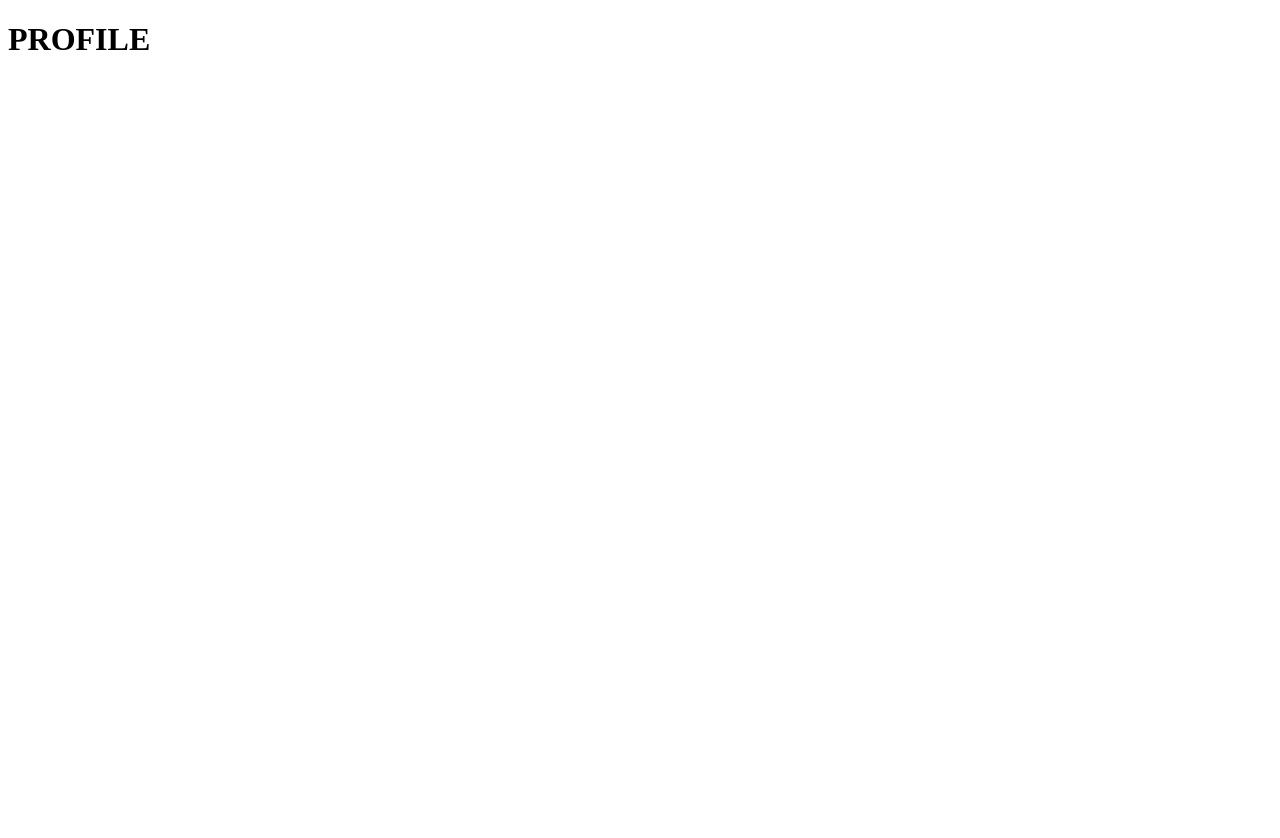
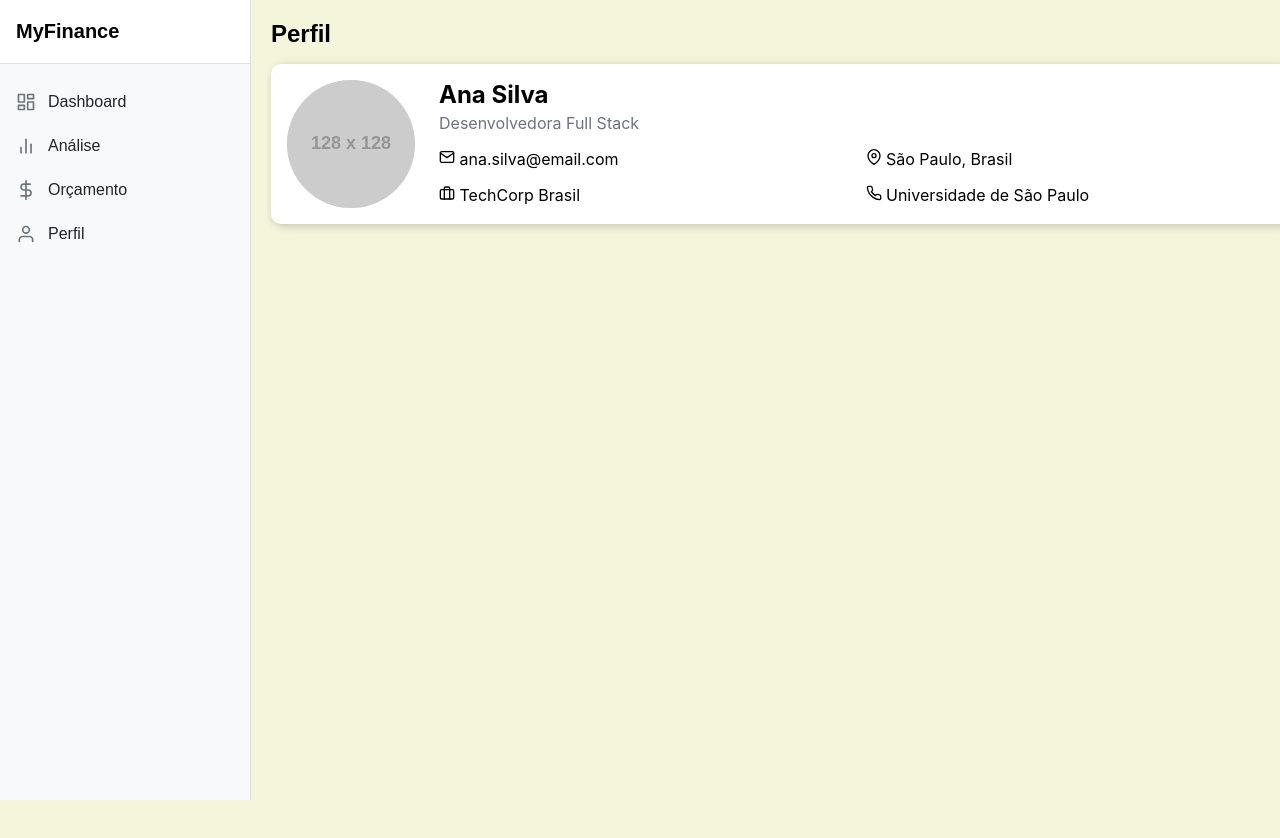
Before and after one commit to lltelles/MyFinance, a plain HTML site: page views/profile.html in a window 1280 px wide. Before the commit the page ends 800 px from the top, so only its background shows below. Drawn offline with nearby package versions, Linux system fonts and the light colour scheme; placeholder pictures from the web are drawn by us.

Commit message:
feat: budget + profile screen

```diff
--- /dev/null
+++ b/css/profile.css
@@ -0,0 +1,97 @@
+.profile-dashboard {
+  --primary-color: #333333;
+  --accent-color: #a3c644;
+  --bg-color: #f8f7e9;
+  --card-bg: white;
+  --border-color: #e2e8f0;
+  --text-muted: #6b7280;
+  --text-success: #15803d;
+  --text-danger: #b91c1c;
+  --progress-bg: #e5e7eb;
+
+  font-family: -apple-system, BlinkMacSystemFont, "Segoe UI", Roboto,
+    "Helvetica Neue", sans-serif;
+  min-height: 100vh;
+  padding-top: 1rem;
+}
+
+.profile-container {
+  max-width: 1280px;
+  margin: 0 auto;
+}
+
+.profile-header {
+  display: flex;
+  flex-direction: column;
+  gap: 1.5rem;
+  margin-bottom: 1.5rem;
+}
+
+@media (min-width: 768px) {
+  .profile-header {
+    flex-direction: row;
+    justify-content: space-between;
+    align-items: center;
+  }
+}
+
+.profile-title {
+  font-size: 1.5rem;
+  font-weight: 700;
+  color: var(--primary-color);
+  margin: 0;
+}
+
+.profile-info {
+  display: flex;
+  flex-direction: column;
+  gap: 1.5rem;
+}
+
+@media (min-width: 768px) {
+  .profile-info {
+    flex-direction: row;
+  }
+}
+
+.profile-avatar {
+  flex-shrink: 0;
+  width: 8rem;
+  height: 8rem;
+  border-radius: 50%;
+  background-color: var(--progress-bg);
+  overflow: hidden;
+}
+
+.profile-avatar img {
+  width: 100%;
+  height: 100%;
+  object-fit: cover;
+}
+
+.profile-details {
+  flex-grow: 1;
+}
+
+.profile-name {
+  font-size: 1.5rem;
+  font-weight: 700;
+  margin: 0 0 0.25rem 0;
+}
+
+.profile-role {
+  color: var(--text-muted);
+  margin: 0 0 1rem 0;
+}
+
+.profile-meta {
+  display: grid;
+  grid-template-columns: repeat(1, 1fr);
+  gap: 1rem;
+}
+
+@media (min-width: 768px) {
+  .profile-meta {
+    grid-template-columns: repeat(2, 1fr);
+  }
+}
--- a/css/sidebar.css
+++ b/css/sidebar.css
@@ -2,7 +2,7 @@
   --sidebar-width: 250px;
   --sidebar-bg: #f8f9fa;
   --sidebar-hover: #e9ecef;
-  --sidebar-active: #dee2e6;
+  --sidebar-active: #a3cb38;
   --text-color: #212529;
   --icon-color: #6c757d;
   --border-color: #dee2e6;
--- /dev/null
+++ b/js/components/profile/Profile.js
@@ -0,0 +1,151 @@
+class ProfileDashboard extends HTMLElement {
+    connectedCallback() {
+      this.innerHTML = `
+        <div class="profile-dashboard">
+          <div class="profile-container">
+              <div class="tabs-content" id="info-tab">
+                <div class="card">
+                  <div class="card-content">
+                    <div class="profile-info">
+                      <div class="profile-avatar">
+                        <img src="https://via.placeholder.com/128" >
+                      </div>
+                      <div class="profile-details">
+                        <h2 class="profile-name">Ana Silva</h2>
+                        <p class="profile-role">Desenvolvedora Full Stack</p>
+                        <div class="profile-meta">
+                          <div class="meta-item">
+                            <svg class="meta-icon" viewBox="0 0 24 24" width="16" height="16" stroke="currentColor" stroke-width="2" fill="none" stroke-linecap="round" stroke-linejoin="round">
+                              <path d="M4 4h16c1.1 0 2 .9 2 2v12c0 1.1-.9 2-2 2H4c-1.1 0-2-.9-2-2V6c0-1.1.9-2 2-2z"></path>
+                              <polyline points="22,6 12,13 2,6"></polyline>
+                            </svg>
+                            <span>ana.silva@email.com</span>
+                          </div>
+                          <div class="meta-item">
+                            <svg class="meta-icon" viewBox="0 0 24 24" width="16" height="16" stroke="currentColor" stroke-width="2" fill="none" stroke-linecap="round" stroke-linejoin="round">
+                              <path d="M21 10c0 7-9 13-9 13s-9-6-9-13a9 9 0 0 1 18 0z"></path>
+                              <circle cx="12" cy="10" r="3"></circle>
+                            </svg>
+                            <span>São Paulo, Brasil</span>
+                          </div>
+                          <div class="meta-item">
+                            <svg class="meta-icon" viewBox="0 0 24 24" width="16" height="16" stroke="currentColor" stroke-width="2" fill="none" stroke-linecap="round" stroke-linejoin="round">
+                              <rect x="2" y="7" width="20" height="14" rx="2" ry="2"></rect>
+                              <path d="M16 21V5a2 2 0 0 0-2-2h-4a2 2 0 0 0-2 2v16"></path>
+                            </svg>
+                            <span>TechCorp Brasil</span>
+                          </div>
+                          <div class="meta-item">
+                            <svg class="meta-icon" viewBox="0 0 24 24" width="16" height="16" stroke="currentColor" stroke-width="2" fill="none" stroke-linecap="round" stroke-linejoin="round">
+                              <path d="M22 16.92v3a2 2 0 0 1-2.18 2 19.79 19.79 0 0 1-8.63-3.07 19.5 19.5 0 0 1-6-6 19.79 19.79 0 0 1-3.07-8.67A2 2 0 0 1 4.11 2h3a2 2 0 0 1 2 1.72 12.84 12.84 0 0 0 .7 2.81 2 2 0 0 1-.45 2.11L8.09 9.91a16 16 0 0 0 6 6l1.27-1.27a2 2 0 0 1 2.11-.45 12.84 12.84 0 0 0 2.81.7A2 2 0 0 1 22 16.92z"></path>
+                            </svg>
+                            <span>Universidade de São Paulo</span>
+                          </div>
+                        </div>
+                      </div>
+                    </div>
+                  </div>
+                </div>
+              </div>
+
+              <div class="tabs-content" id="skills-tab" style="display: none;">
+                <div class="card">
+                  <div class="card-content">
+                    <h3 class="skills-title">Desenvolvimento de Habilidades</h3>
+                    <p class="skills-description">Acompanhe seu progresso em diferentes áreas</p>
+
+                    <div class="skill-item">
+                      <div class="skill-header">
+                        <span class="skill-name">Desenvolvimento Frontend</span>
+                        <span class="skill-value">85/100</span>
+                      </div>
+                      <div class="progress">
+                        <div class="progress-bar" style="width: 85%"></div>
+                      </div>
+                    </div>
+
+                    <div class="skill-item">
+                      <div class="skill-header">
+                        <span class="skill-name">Desenvolvimento Backend</span>
+                        <span class="skill-value">75/100</span>
+                      </div>
+                      <div class="progress">
+                        <div class="progress-bar" style="width: 75%"></div>
+                      </div>
+                    </div>
+
+                    <div class="skill-item">
+                      <div class="skill-header">
+                        <span class="skill-name">DevOps</span>
+                        <span class="skill-value">60/100</span>
+                      </div>
+                      <div class="progress">
+                        <div class="progress-bar" style="width: 60%"></div>
+                      </div>
+                    </div>
+
+                    <div class="skill-item">
+                      <div class="skill-header">
+                        <span class="skill-name">UX/UI Design</span>
+                        <span class="skill-value">40/100</span>
+                      </div>
+                      <div class="progress">
+                        <div class="progress-bar" style="width: 40%"></div>
+                      </div>
+                    </div>
+                  </div>
+                </div>
+              </div>
+
+              <div class="tabs-content" id="projects-tab" style="display: none;">
+                <div class="card">
+                  <div class="card-content">
+                    <h3 class="projects-title">Projetos Recentes</h3>
+                    <div class="project-item">
+                      <div class="project-info">
+                        <h4>Projeto 1</h4>
+                        <p class="project-meta">Última atualização: 3 dias atrás</p>
+                      </div>
+                      <div class="project-progress">
+                        <span class="project-percent">75%</span>
+                        <div class="project-track">
+                          <div class="project-bar" style="width: 75%"></div>
+                        </div>
+                      </div>
+                    </div>
+                    <div class="project-item">
+                      <div class="project-info">
+                        <h4>Projeto 2</h4>
+                        <p class="project-meta">Última atualização: 1 semana atrás</p>
+                      </div>
+                      <div class="project-progress">
+                        <span class="project-percent">50%</span>
+                        <div class="project-track">
+                          <div class="project-bar" style="width: 50%"></div>
+                        </div>
+                      </div>
+                    </div>
+                    <div class="project-item">
+                      <div class="project-info">
+                        <h4>Projeto 3</h4>
+                        <p class="project-meta">Última atualização: 2 semanas atrás</p>
+                      </div>
+                      <div class="project-progress">
+                        <span class="project-percent">30%</span>
+                        <div class="project-track">
+                          <div class="project-bar" style="width: 30%"></div>
+                        </div>
+                      </div>
+                    </div>
+                  </div>
+                </div>
+              </div>
+            </div>
+          </div>
+        </div>
+      `;
+
+    }
+  }
+
+  customElements.define('profile-dashboard', ProfileDashboard);
--- a/js/components/sidebar/Sidebar.js
+++ b/js/components/sidebar/Sidebar.js
@@ -7,7 +7,6 @@ class AppSidebar extends HTMLElement {
           id: 'dashboard',
           label: 'Dashboard',
           icon: '<svg xmlns="http://www.w3.org/2000/svg" width="24" height="24" viewBox="0 0 24 24" fill="none" stroke="currentColor" stroke-width="2" stroke-linecap="round" stroke-linejoin="round"><rect x="3" y="3" width="7" height="9"></rect><rect x="14" y="3" width="7" height="5"></rect><rect x="14" y="12" width="7" height="9"></rect><rect x="3" y="16" width="7" height="5"></rect></svg>',
-          active: true,
           url: 'dashboard.html'
         },
         {
--- a/views/profile.html
+++ b/views/profile.html
@@ -1,11 +1,96 @@
 <!DOCTYPE html>
-<html lang="en">
+<html lang="pt-BR">
   <head>
     <meta charset="UTF-8" />
     <meta name="viewport" content="width=device-width, initial-scale=1.0" />
-    <title>Document</title>
+    <title>MyFinance</title>
+    <link rel="stylesheet" href="../css/dashboard.css" />
+    <link rel="stylesheet" href="../css/cards.css" />
+    <link rel="stylesheet" href="../css/sidebar.css" />
+    <link rel="stylesheet" href="../css/generalView.css" />
+    <link rel="stylesheet" href="../css/mainCategories.css" />
+    <link rel="stylesheet" href="../css/profile.css" />
+    <script src="https://cdn.jsdelivr.net/npm/chart.js"></script>
+    <style>
+      body {
+        margin: 0;
+        padding: 0;
+        display: flex;
+        min-height: 100vh;
+        overflow-x: hidden;
+      }
+
+      .main-wrapper {
+        display: flex;
+        width: 100%;
+        min-height: 100vh;
+      }
+
+      .container {
+        flex: 1;
+        padding: 20px;
+        transition: margin-left 0.3s ease;
+      }
+
+      @media (max-width: 768px) {
+        .sidebar-open .container {
+          margin-left: var(--sidebar-width, 250px);
+        }
+      }
+    </style>
   </head>
   <body>
-    <h1>PROFILE</h1>
+    <div class="main-wrapper">
+      <app-sidebar></app-sidebar>
+
+      <div class="container">
+        <div class="header">
+          <button
+            id="sidebar-toggle"
+            class="sidebar-toggle"
+            aria-label="Toggle sidebar"
+          >
+            <svg
+              xmlns="http://www.w3.org/2000/svg"
+              width="24"
+              height="24"
+              viewBox="0 0 24 24"
+              fill="none"
+              stroke="currentColor"
+              stroke-width="2"
+              stroke-linecap="round"
+              stroke-linejoin="round"
+            >
+              <line x1="3" y1="12" x2="21" y2="12"></line>
+              <line x1="3" y1="6" x2="21" y2="6"></line>
+              <line x1="3" y1="18" x2="21" y2="18"></line>
+            </svg>
+          </button>
+          Perfil
+        </div>
+
+        <div class="budget">
+          <profile-dashboard></profile-dashboard>
+        </div>
+      </div>
+    </div>
   </body>
+  <script src="../js/components/sidebar/Sidebar.js"></script>
+  <script src="../js/components/cards/Cards.js" defer></script>
+  <script src="../js/components/profile/Profile.js"></script>
+  <script>
+    document.addEventListener("DOMContentLoaded", function () {
+      const toggleButton = document.getElementById("sidebar-toggle");
+      const body = document.body;
+
+      toggleButton.addEventListener("click", function () {
+        body.classList.toggle("sidebar-open");
+
+        const sidebar = document.querySelector("app-sidebar");
+        if (sidebar && typeof sidebar.toggle === "function") {
+          sidebar.toggle();
+        }
+      });
+    });
+  </script>
 </html>
```
Also changed, not shown: css/dashboard.css (+4 -10 lines), js/components/budget/budget.js (added, +33 -0 lines), js/components/dashboard/addTransaction/AddTransaction.js (+3 -8 lines), views/analytics.html (+6 -1 lines), views/budget.html (+113 -3 lines), views/dashboard.html (+1 -1 lines).
